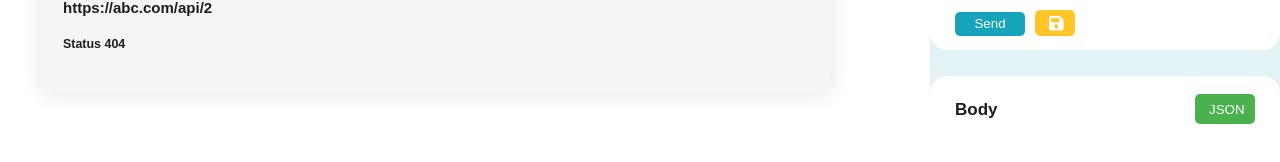
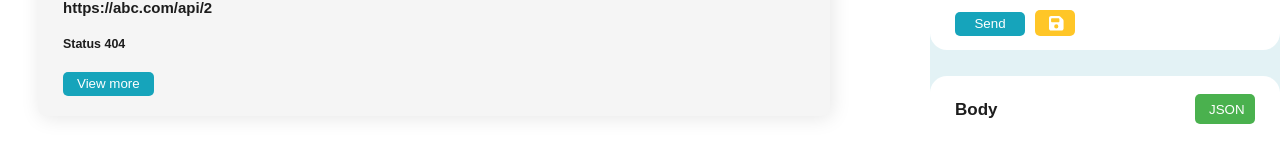
Before and after one commit to johnwage/solo-project, a React app: page / in a window 1280 px wide. Shown: the part 558-720 px from the top of the page. Built offline with nearby package versions, Linux system fonts and the light colour scheme.

Commit message:
Add button to Saved API Requests section

```diff
--- a/client/src/components/ReponseDisplay/ResponseDisplay.jsx
+++ b/client/src/components/ReponseDisplay/ResponseDisplay.jsx
@@ -59,6 +59,7 @@ const ResponseDisplay = () => {
             <h4>https://abc.com/api/2</h4>
             <h5>Status 404</h5>
           </div>
+          <button>View more</button>
         </div>
 
       {/* <div>
```
